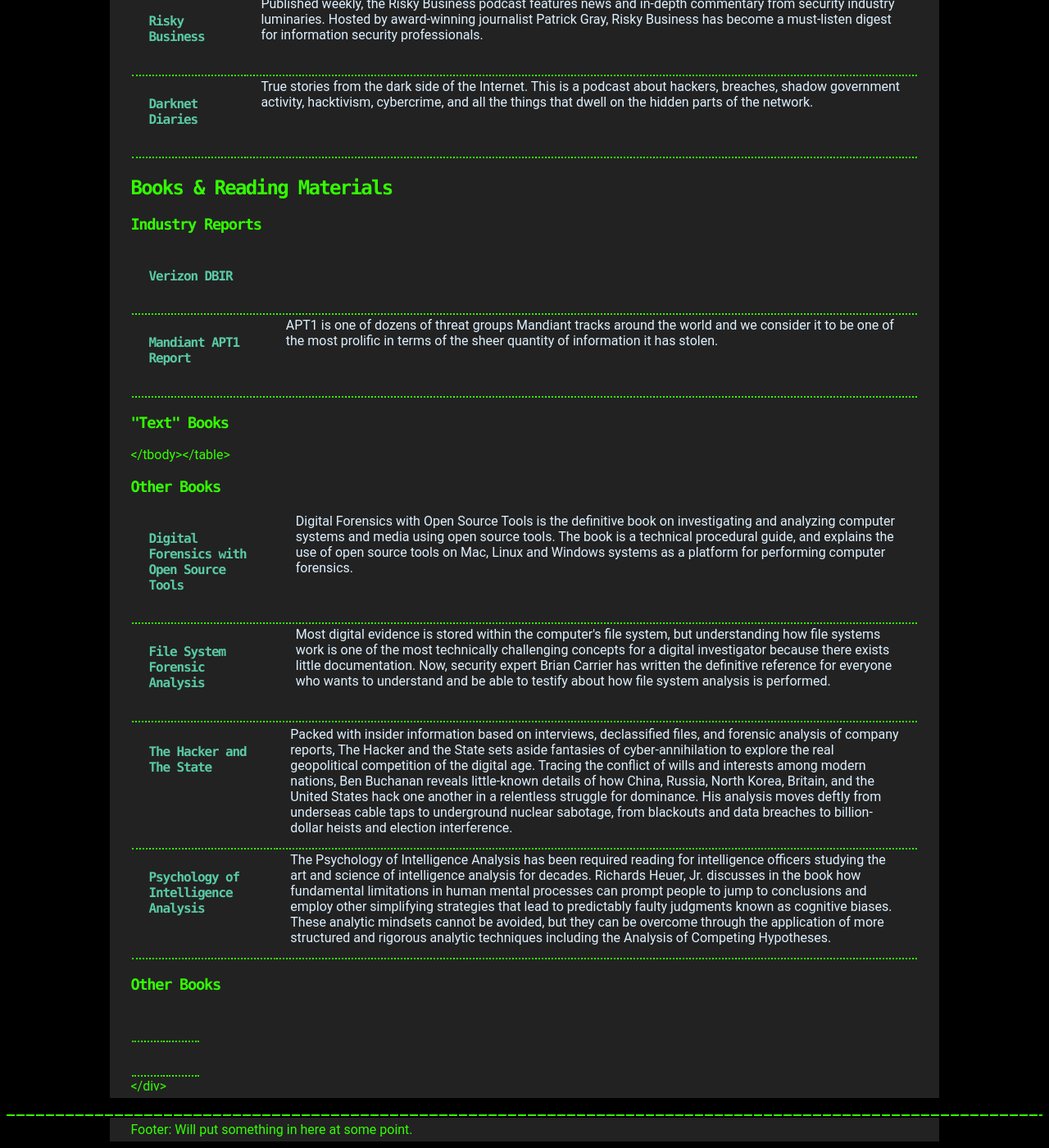
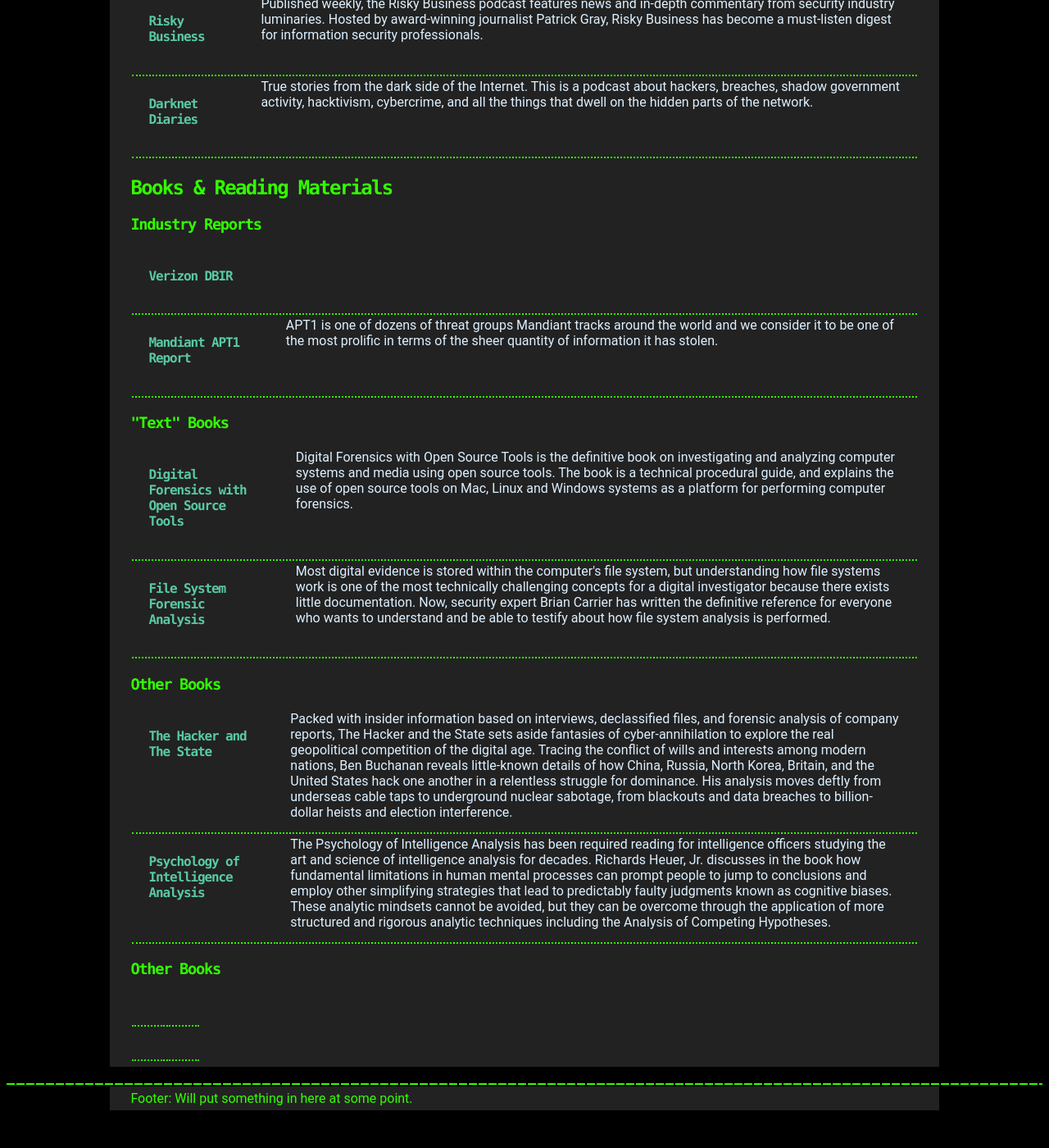
Before and after one commit to shannaniggans/fancy4n6.github.io, a Jekyll site: the page built from resources.md, in a window 1280 px wide and 1400 px high, scrolled down 474 px. Shown: the whole window at 82% size. Built offline with Jekyll 4.4.1, drawn with Linux system fonts in a browser that asks for light colours; Markdown is read by kramdown in place of the engine named in the settings; after the commit the page ends 1836 px from its top, so only the background shows below that.

Commit message:
Update resources.md

```diff
--- a/resources.md
+++ b/resources.md
@@ -6,7 +6,6 @@
 
 <h1>{{page.title}}</h1>
 <div class="links">
-
 <h2>Podcasts</h2>
 <table><tbody>
   <tr>
@@ -23,10 +22,10 @@
     <td>True stories from the dark side of the Internet. This is a podcast about hackers, breaches, shadow government activity, hacktivism, cybercrime, and all the things that dwell on the hidden parts of the network.
       </td>
   </tr>
+</tbody></table>
 
-</tbody></table>
 <h2>Books & Reading Materials</h2>
-  <h3> Industry Reports </h3>
+  <h3>Industry Reports</h3>
 <table><tbody>
       <tr>
       <td><h4><b><a href="https://www.verizon.com/business/en-au/resources/reports/dbir/)">Verizon DBIR</a></b></h4></td>
@@ -37,17 +36,19 @@
       <td><h4><b><a href="https://www.mandiant.com/sites/default/files/2021-09/mandiant-apt1-report.pdf">Mandiant APT1 Report</a></b></h4></td>
     <td>APT1 is one of dozens of threat groups Mandiant tracks around the world and we consider it to be one of the most prolific in terms of the sheer quantity of information it has stolen.</td>
   </tr>
-  </tbody></table>
+</tbody></table>
 
 <h3>"Text" Books</h3>
-<table><tbody>
+<table>
+  <tbody>
 <tr>
  <td><h4><b><a href="https://www.amazon.com.au/gp/product/B004W7DO78/ref=ppx_yo_dt_b_d_asin_title_o00?ie=UTF8&psc=1">Digital Forensics with Open Source Tools</a></b></h4></td>
-    <td>Digital Forensics with Open Source Tools is the definitive book on investigating and analyzing computer systems and media using open source tools. The book is a technical procedural guide, and explains the use of open source tools on Mac, Linux and Windows systems as a platform for performing computer forensics.</td>
+<td>Digital Forensics with Open Source Tools is the definitive book on investigating and analyzing computer systems and media using open source tools. The book is a technical procedural guide, and explains the use of open source tools on Mac, Linux and Windows systems as a platform for performing computer forensics.</td>
   </tr>
  <tr>
   <td><h4><b><a href="https://www.amazon.com.au/gp/product/B016N80EZ8/ref=dbs_a_def_rwt_hsch_vapi_taft_p1_i0">File System Forensic Analysis</a></b></h4></td>
-    <td>Most digital evidence is stored within the computer's file system, but understanding how file systems work is one of the most technically challenging concepts for a digital investigator because there exists little documentation. Now, security expert Brian Carrier has written the definitive reference for everyone who wants to understand and be able to testify about how file system analysis is performed.</td>
+   <td>Most digital evidence is stored within the computer's file system, but understanding how file systems work is one of the most technically challenging concepts for a digital investigator because there exists little documentation. Now, security expert Brian Carrier has written the definitive reference for everyone who wants to understand and be able to testify about how file system analysis is performed.</td>
+   </tr>
  </tbody></table>
 
 <h3>Other Books</h3>
```
